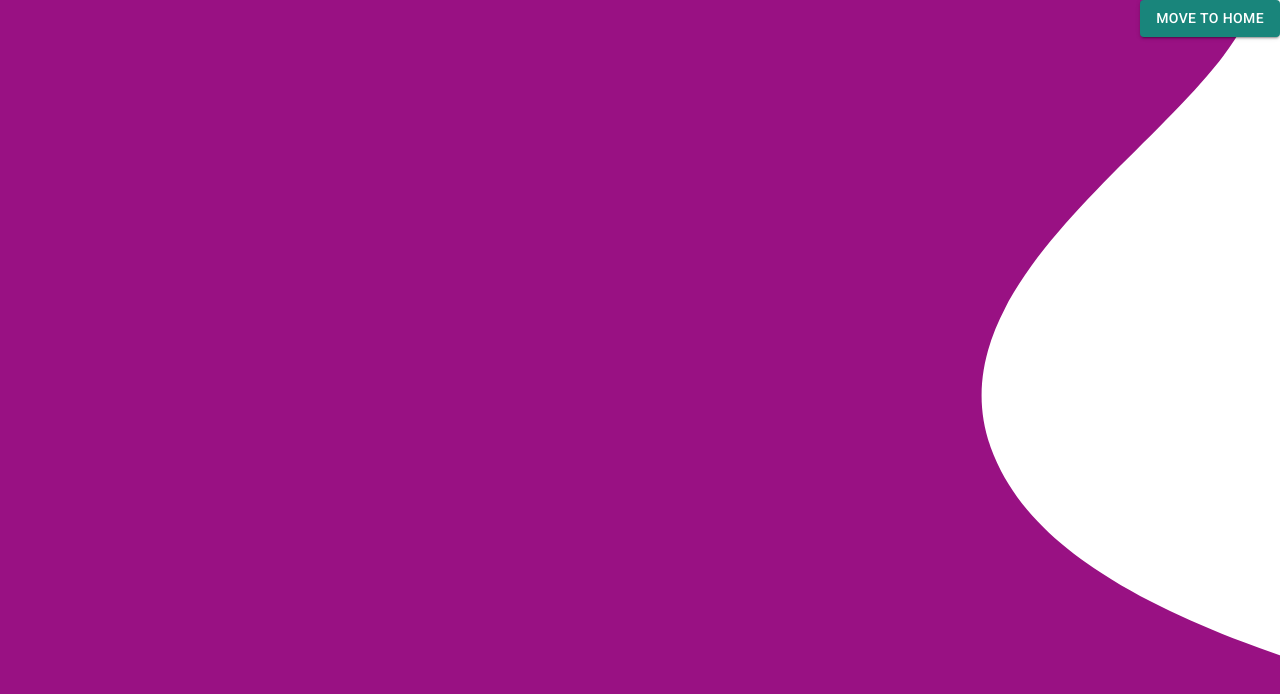
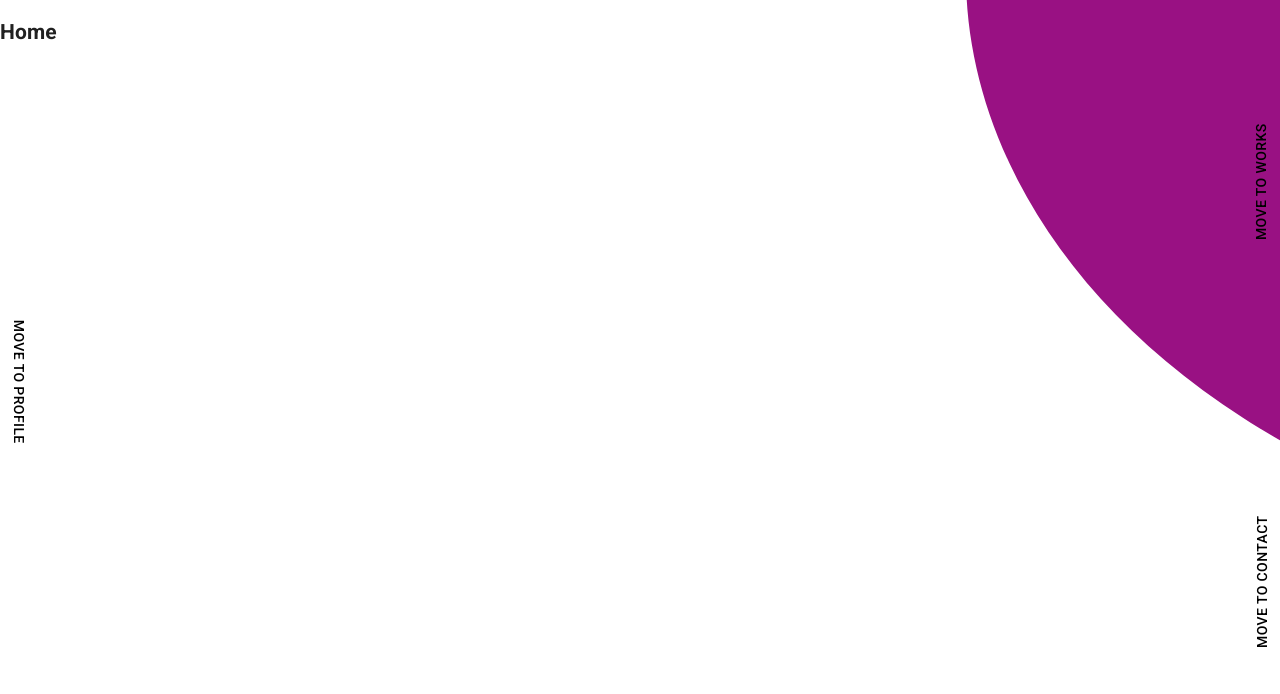
Before and after one commit to KenFelipe/main-portfolio, a Next.js app: page / in a window 1280 px wide. Shown: the top 694 px of the page. Built offline with nearby package versions, Linux system fonts and the light colour scheme.

Commit message:
Adjust the position of grid links

```diff
--- a/src/components/templates/Home/Home.tsx
+++ b/src/components/templates/Home/Home.tsx
@@ -11,6 +11,44 @@ import { AnimationSlime } from '@/atoms/AnimationSlime/AnimationSlime'
 // export type HomeProps = {
 // }
 
+type Coor = {
+  [key: string]: { x: number; y: number }
+}
+
+const coor = {
+  home: { x: 100, y: 500 },
+  profile: { x: 0, y: 50 },
+  works: { x: 200, y: 0 },
+  contact: { x: 200, y: 100 },
+} as Coor
+
+const gridLinkLabel = {
+  profile: 'Move to Profile',
+  works: 'Move to Works',
+  contact: 'Move to Contact',
+}
+
+const data = {
+  viewBox: '0 0 634.33 703.22',
+  d: [
+    'M105.74,79.59c131.91-116.91,374.05-91.53,415-6c40.28,84.12-131.75,189.49-93,321 c35.66,121.03,210.49,130.64,206,187c-5.8,72.81-308.74,198.14-495,57C-28.55,511.83-44.96,213.15,105.74,79.59z',
+    'M105.68,79.58c114.47-95,319.89-86.34,376-2c49.62,74.59-49.09,160.89-5,309 c36.65,123.11,129.58,146.57,116,202c-21.61,88.24-291.23,168.26-454,50C-29.72,516.24-48.34,207.4,105.68,79.58z',
+  ],
+  fill: '#991183',
+}
+
+const goGridArea = (area: string) => {
+  const x = coor[area.toLowerCase()].x
+  const y = coor[area.toLowerCase()].y
+
+  document
+    .getElementsByTagName('main')[0]
+    .setAttribute(
+      'style',
+      `transform: translate(-${x}vw, -${y}vh);`,
+    )
+}
+
 const useStyles = makeStyles((theme: Theme) =>
   createStyles({
     root: {
@@ -19,7 +57,6 @@ const useStyles = makeStyles((theme: Theme) =>
       display: 'grid',
       gridTemplateRows: 'repeat(4, 1fr)',
       gridTemplateColumns: 'repeat(3, 1fr)',
-      // gridTemplateColumns: '1fr calc(100vw - 40px * 2) 1fr',
       gridTemplateAreas: `
         ". . works"
         "profile home works"
@@ -27,15 +64,16 @@ const useStyles = makeStyles((theme: Theme) =>
         ". . contact"
       `,
       position: 'fixed',
-      // transform: 'translate(-100vw, -50vh)', // Home
+      transform: 'translate(-100vw, -50vh)', // Home
       // transform: 'translate(-0vw, -50vh)', // Profile
-      transform: 'translate(-200vw, -0vh)', // Works
+      // transform: 'translate(-200vw, -0vh)', // Works
       // transform: 'translate(-200vw, -100vh)', // Contact
       transition: 'transform 1s ease',
       willChange: 'transform',
     },
     home: {
       gridArea: 'home',
+      position: 'relative',
     },
     profile: {
       gridArea: 'profile',
@@ -64,31 +102,53 @@ const useStyles = makeStyles((theme: Theme) =>
         position: 'absolute',
       },
     },
+    link: {
+      position: 'absolute',
+      zIndex: 100,
+      transition: 'all 300ms ease',
+      background: 'transparent',
+      color: '#000',
+      '&:hover': {
+        background: 'transparent',
+        color: '#fff',
+      },
+    },
+    profileLink: {
+      top: '50%',
+      left: 0,
+      transformOrigin: 'bottom center',
+      transform: 'translate(-50%, -150%) rotate(90deg)',
+    },
+    worksLink: {
+      top: '25%',
+      right: 0,
+      transformOrigin: 'bottom center',
+      transform: 'translate(50%, -150%) rotate(-90deg)',
+    },
+    contactLink: {
+      top: '75%',
+      right: 0,
+      transformOrigin: 'bottom center',
+      transform: 'translate(50%, -150%) rotate(-90deg)',
+    },
   }),
 )
 
-const data = {
-  viewBox: '0 0 634.33 703.22',
-  d: [
-    'M105.74,79.59c131.91-116.91,374.05-91.53,415-6c40.28,84.12-131.75,189.49-93,321 c35.66,121.03,210.49,130.64,206,187c-5.8,72.81-308.74,198.14-495,57C-28.55,511.83-44.96,213.15,105.74,79.59z',
-    'M105.68,79.58c114.47-95,319.89-86.34,376-2c49.62,74.59-49.09,160.89-5,309 c36.65,123.11,129.58,146.57,116,202c-21.61,88.24-291.23,168.26-454,50C-29.72,516.24-48.34,207.4,105.68,79.58z',
-  ],
-  fill: '#991183',
-}
-
 export const Home = () => {
   const classes = useStyles()
-  const theme = useTheme()
+  // const theme = useTheme()
 
   const debugButton = (
     x: number,
     y: number,
     label: string,
     right = false,
+    c = '',
   ) => (
     <Button
-      className={clsx({ [classes.debugRight]: right })}
-      variant="contained"
+      className={clsx(c, classes.link, {
+        [classes.debugRight]: right,
+      })}
       color="secondary"
       /** move to given grid area */
       onClick={() =>
@@ -108,9 +168,27 @@ export const Home = () => {
     <main className={classes.root}>
       <section className={clsx(classes.home)}>
         <h1>Home</h1>
-        {debugButton(0, 50, 'Profile')}
-        {debugButton(200, 0, 'Work')}
-        {debugButton(200, 100, 'Contact')}
+        <Button
+          className={clsx(classes.link, classes.profileLink)}
+          color="secondary"
+          onClick={() => goGridArea('Profile')}
+        >
+          {gridLinkLabel.profile}
+        </Button>
+        <Button
+          className={clsx(classes.link, classes.worksLink)}
+          color="secondary"
+          onClick={() => goGridArea('Works')}
+        >
+          {gridLinkLabel.works}
+        </Button>
+        <Button
+          className={clsx(classes.link, classes.contactLink)}
+          color="secondary"
+          onClick={() => goGridArea('Contact')}
+        >
+          {gridLinkLabel.contact}
+        </Button>
       </section>
 
       <section className={clsx(classes.profile)}>
```
